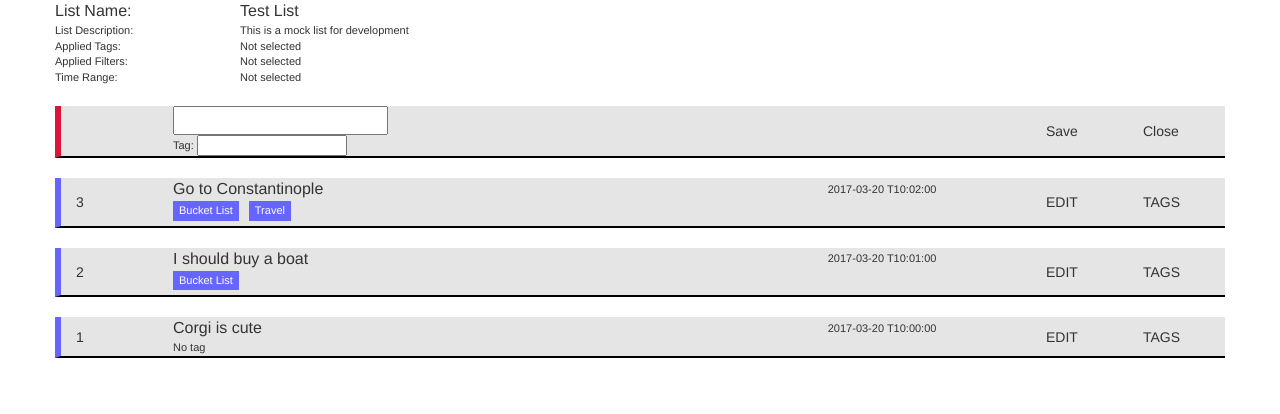
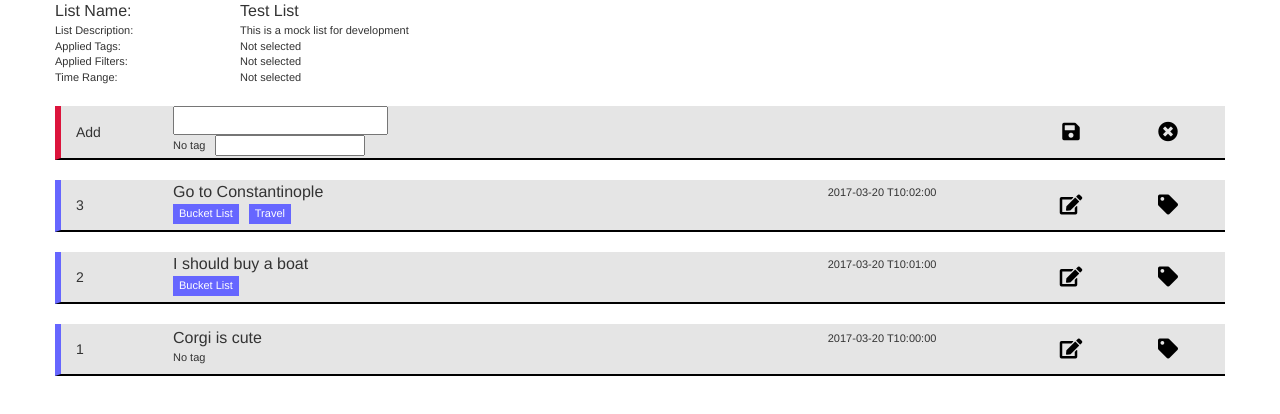
Before and after one commit to bsmmoon/int-tag-viewer, a React (Create React App) app: page / in a window 1280 px wide. Shown: the top 414 px of the page. Built offline with nearby package versions, Linux system fonts and the light colour scheme.

Commit message:
font awesome and Icon component added

```diff
--- a/public/index.html
+++ b/public/index.html
@@ -9,6 +9,9 @@
         <link rel="stylesheet" href="https://maxcdn.bootstrapcdn.com/bootstrap/3.3.7/css/bootstrap-theme.min.css" integrity="sha384-rHyoN1iRsVXV4nD0JutlnGaslCJuC7uwjduW9SVrLvRYooPp2bWYgmgJQIXwl/Sp" crossorigin="anonymous">
 
         <meta name="viewport" content="width=device-width, initial-scale=1, maximum-scale=1">
+
+        <!-- Font Awesome! -->
+        <link rel="stylesheet" href="https://use.fontawesome.com/releases/v5.0.9/css/all.css" integrity="sha384-5SOiIsAziJl6AWe0HWRKTXlfcSHKmYV4RBF18PPJ173Kzn7jzMyFuTtk8JA7QQG1" crossorigin="anonymous">
     </head>
     <body>
         <div id="app"></div>
--- a/src/App.js
+++ b/src/App.js
@@ -79,9 +79,6 @@ class App extends Component {
    * @return {jsx} component
    */
   render() {
-    console.log('App#render');
-    console.log(this.state);
-
     const newLogLineComponent = this.makeNewLogLineComponent();
     const listSummaryComponent = this.makeListSummaryComponent(this.state.list);
     const logLinesComponent = this.makeLogLinesComponent(this.state.list.logs);
--- /dev/null
+++ b/src/Icon.js
@@ -0,0 +1,58 @@
+// React and component classes are not cught by Eslint.
+/* eslint-disable no-unused-vars */
+import React, {Component} from 'react';
+/* eslint-enable no-unused-vars */
+
+import Style from './Style';
+
+/**
+ * LogLine
+ */
+class Icon extends Component {
+  /**
+   * @param {*} props React props
+   */
+  constructor(props) {
+    super(props);
+
+    this.style = Style.import();
+
+    this.state = {
+      type: props.type,
+      isHovered: false,
+      hoverColour: !!props.hoverColour ? props.hoverColour : this.style.colours.blue,
+    };
+  }
+
+  /**
+   * handle hover
+   */
+  toggleHover() {
+    this.setState({isHovered: !this.state.isHovered});
+  }
+
+  /**
+   * make icon jsx
+   * @return {jsx} icon component
+   */
+  render() {
+    return (
+      <div
+        onMouseEnter={(e) => this.toggleHover()}
+        onMouseLeave={(e) => this.toggleHover()}
+        style={{
+          width: '50px',
+          height: '50px',
+          cursor: 'pointer',
+          fontSize: '20px',
+          display: 'flex',
+          alignItems: 'center', /* Vertical center alignment */
+          justifyContent: 'center', /* Horizontal center alignment */
+          color: this.state.isHovered ? this.state.hoverColour : this.style.colours.black,
+        }}
+      ><i className={this.state.type}></i></div>
+    );
+  }
+}
+
+export default Icon;
--- a/src/ListSummary.js
+++ b/src/ListSummary.js
@@ -31,8 +31,6 @@ class ListSummary extends Component {
    * @return {jsx} component with row class
    */
   render() {
-    console.log('ListSummary#render');
-    console.log(this.state);
     return (
       <div className='row' style={Style.merge([this.style.base.margin.bottom.medium, this.style.base.font.size.small])}>
         <div className='row' style={Style.merge([this.style.base.font.size.medium])}>
--- a/src/LogLine.js
+++ b/src/LogLine.js
@@ -3,6 +3,7 @@
 import React, {Component} from 'react';
 
 import Tag from './Tag';
+import Icon from './Icon';
 /* eslint-enable no-unused-vars */
 
 import Style from './Style';
@@ -35,7 +36,7 @@ class LogLine extends Component {
   makeTagComponents(tags) {
     const tagComponents = tags.length > 0 ? tags.map(function(tag) {
       return <Tag key={tag} name={tag}/>;
-    }) : 'No tag';
+    }) : <div style={Style.merge([this.style.base.margin.right.small, this.style.base.margin.bottom.tiny, {display: 'inline-block'}])}>No tag</div>;
 
     return (
       <span>{tagComponents}</span>
@@ -47,9 +48,6 @@ class LogLine extends Component {
    * @return {jsx} component with row class
    */
   render() {
-    console.log('LogLine#render');
-    console.log(this.state);
-
     const tagComponents = this.makeTagComponents(this.state.tags);
     return (
       <div className='row' style={this.style.presets.logLine}>
@@ -65,8 +63,8 @@ class LogLine extends Component {
         </div>
         <div className='col-xs-2'>
           <div className='row'>
-            <div className='col-xs-6'>EDIT</div>
-            <div className='col-xs-6'>TAGS</div>
+            <div className='col-xs-6'><Icon type={'fas fa-edit'}/></div>
+            <div className='col-xs-6'><Icon type={'fas fa-tag'}/></div>
           </div>
         </div>
       </div>
--- a/src/NewLogLine.js
+++ b/src/NewLogLine.js
@@ -3,6 +3,7 @@
 import React, {Component} from 'react';
 
 import Tag from './Tag';
+import Icon from './Icon';
 /* eslint-enable no-unused-vars */
 
 import Style from './Style';
@@ -57,7 +58,7 @@ class NewLogLine extends Component {
   makeTagComponents(tags) {
     const tagComponents = tags.length > 0 ? tags.map(function(tag) {
       return <Tag key={tag} name={tag}/>;
-    }) : 'Tag: ';
+    }) : <div style={Style.merge([this.style.base.margin.right.small, this.style.base.margin.bottom.tiny, {display: 'inline-block'}])}>No tag</div>;
 
     return (
       <span>{tagComponents}</span>
@@ -86,14 +87,11 @@ class NewLogLine extends Component {
    * @return {jsx} component with row class
    */
   render() {
-    console.log('NewLogLine#render');
-    console.log(this.state);
-
     const tagComponents = this.makeTagComponents(this.state.tags);
 
     return (
       <div className='row' style={this.style.presets.newLogLine}>
-        <div className='col-xs-1'>{this.state.id}</div>
+        <div className='col-xs-1'>Add</div>
         <div className='col-xs-9'>
           <div className='row' style={Style.merge([this.style.base.align.vc])}>
             <div className='col-xs-9' style={Style.merge([this.style.base.font.size.medium])}>
@@ -114,8 +112,8 @@ class NewLogLine extends Component {
         </div>
         <div className='col-xs-2'>
           <div className='row'>
-            <div className='col-xs-6'>Save</div>
-            <div className='col-xs-6'>Close</div>
+            <div className='col-xs-6'><Icon type={'fas fa-save'}/></div>
+            <div className='col-xs-6'><Icon type={'fas fa-times-circle'} hoverColour={this.style.colours.red}/></div>
           </div>
         </div>
       </div>
--- a/src/Style.js
+++ b/src/Style.js
@@ -10,6 +10,7 @@ class Style {
     return {
       base: Style.base(),
       presets: Style.presets(),
+      colours: Style.colours(),
     };
   }
 
@@ -19,6 +20,7 @@ class Style {
    */
   static colours() {
     const colours = {
+      black: 'black',
       red: '#DC143C',
       green: '#008000',
       blue: '#6666ff',
@@ -37,16 +39,12 @@ class Style {
     const colours = this.colours();
     const presets = {
       tag: Style.merge([
-        {
-          display: 'inline-block',
-        },
+        {display: 'inline-block'},
         base.margin.right.small,
+        base.margin.bottom.tiny,
         base.font.colour.white,
         base.backgroundColour.blue,
-        base.margin.bottom.tiny,
-        {
-          padding: '2px 6px 2px 6px',
-        },
+        {padding: '2px 6px 2px 6px'},
       ]),
       newLogLine: Style.merge([
         base.backgroundColour.lightGrey,
--- a/src/Tag.js
+++ b/src/Tag.js
@@ -27,8 +27,6 @@ class Tag extends Component {
    * @return {jsx} component with row class
    */
   render() {
-    console.log('Tag#render');
-    console.log(this.state);
     return (
       <div style={this.style.presets.tag}>{this.state.name}</div>
     );
```
